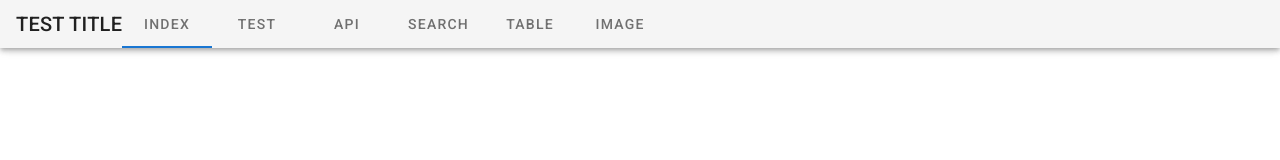
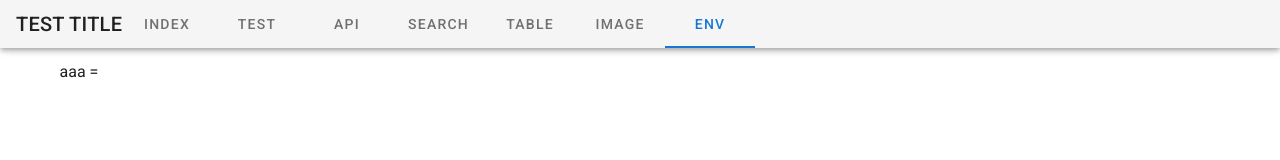
Before and after one commit to take-takashi/docker-test-nuxt-simple, a Nuxt app in the folder node/: page /test_env in a window 1280 px wide. Shown: the top 160 px of the page. Built offline with nearby package versions, Linux system fonts and the light colour scheme.

Commit message:
envが動いた

```diff
--- a/node/components/LayoutMenu.vue
+++ b/node/components/LayoutMenu.vue
@@ -6,5 +6,6 @@
         <v-tab to="test_search">search</v-tab>
         <v-tab to="test_table">table</v-tab>
         <v-tab to="test_image">image</v-tab>
+        <v-tab to="test_env">env</v-tab>
     </v-tabs>
 </template>
--- a/node/layouts/default.vue
+++ b/node/layouts/default.vue
@@ -7,12 +7,30 @@
             <LayoutMenu></LayoutMenu>
         </v-app-bar>
         <v-main>
-            <Nuxt keep-alive />
+            <Nuxt :keep-alive="is_keep_alive" />
         </v-main>
 
         <LayoutFooter></LayoutFooter>
     </v-app>
 </template>
+
+
+<script>
+export default {
+    data() {
+        return {
+            // keep-aliveモードのON,OFF
+            is_keep_alive: true,
+        }
+    },
+    created() {
+        // developmentの時のみKeepAliveを無効化する
+        if (process.env.NODE_ENV === 'development') {
+            this.is_keep_alive = false
+        }
+    }
+}
+</script>
 
 <style lang="scss" scoped>
 // タイトルが勝手に省略されるのを防ぐ
--- /dev/null
+++ b/node/pages/test_env.vue
@@ -0,0 +1,24 @@
+<template>
+    <v-container>
+        <v-row>
+            <v-col>
+                <span>aaa = {{ test1 }}</span>
+            </v-col>
+        </v-row>
+    </v-container>
+</template>
+
+<script>
+export default {
+    data() {
+        return {
+            // .envファイルの変数を読み込む方法
+            // NUXT_ENV_で始めた変数は自動的に読み込まれる
+            // なお、templateの中に直接読み込むことはできないので、
+            // script内で読み込む必要がある
+            test1: process.env.NUXT_ENV_TEST,
+            test2: process.env.TEST,
+        }
+    },
+}
+</script>
```
Also changed, not shown: 1 other file (tests, documents, lock files or other folders).
